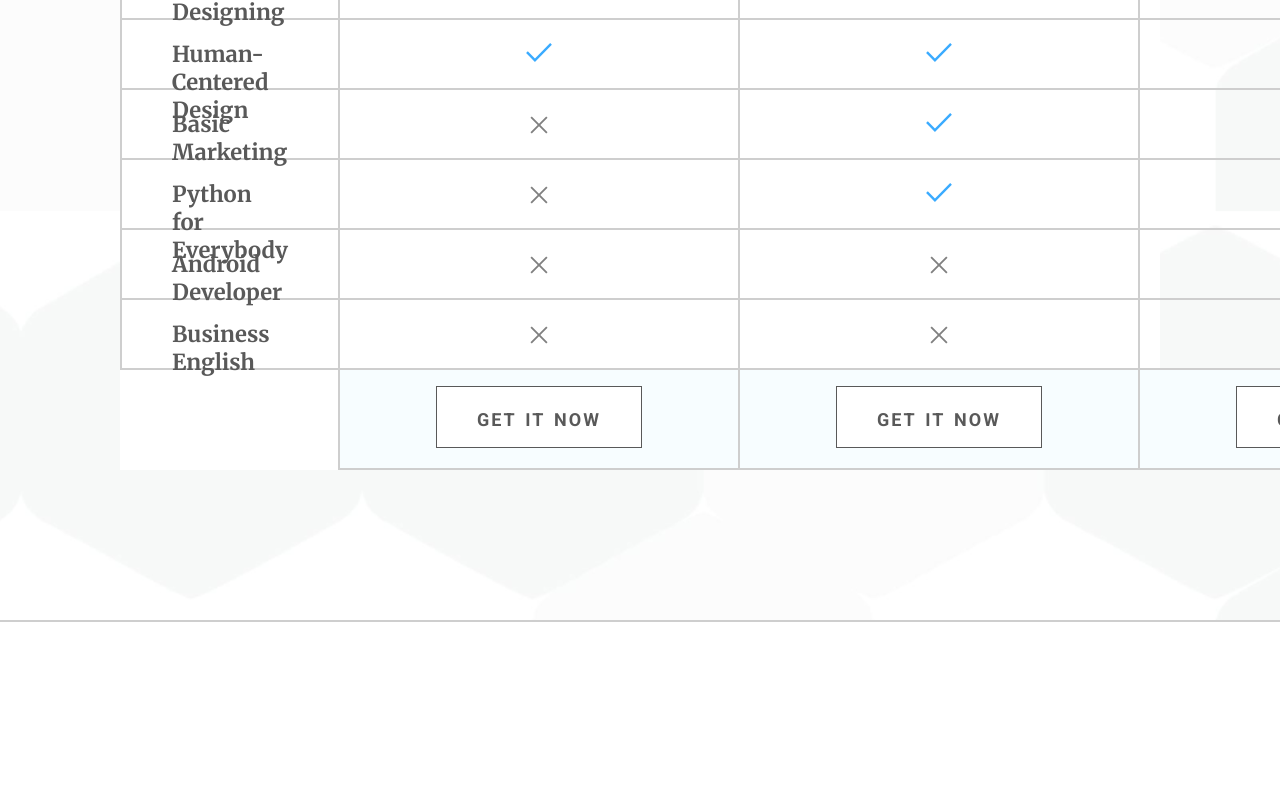
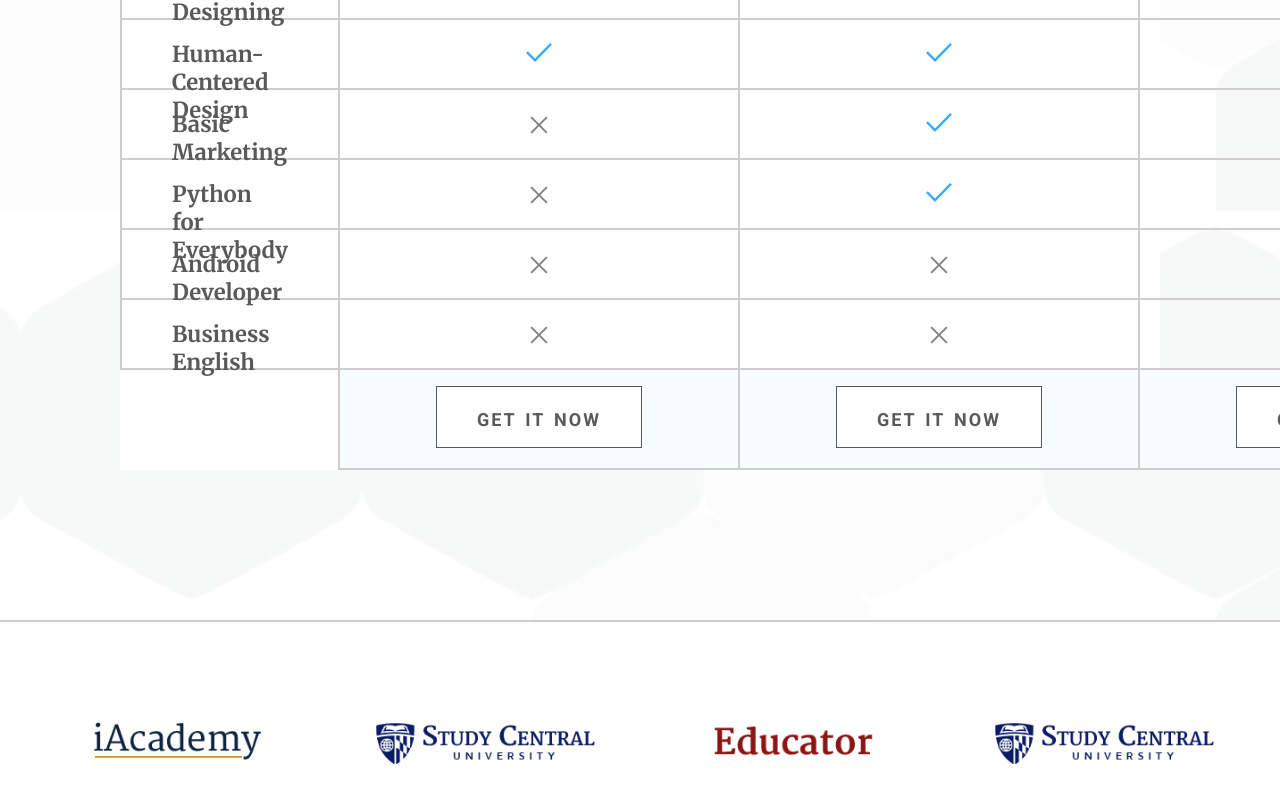
Before and after one commit to alexis39tt/proj-html-vuejs, a Vue app: page / in a window 1280 px wide. Shown: the part 8477-9279 px from the top of the page. Before the commit the page ends 9099 px from the top, so only its background shows below. Built offline with nearby package versions, Linux system fonts and the light colour scheme.

Commit message:
finished section 9

```diff
--- a/src/components/MainSection.vue
+++ b/src/components/MainSection.vue
@@ -8,6 +8,7 @@
     <MainComp6 />
     <MainComp7 />
     <MainComp8 />
+    <MainComp9 />
   </main>
 </template>
 
@@ -19,7 +20,8 @@ import MainComp4 from "./common/MainComp4.vue";
 import MainComp5 from "./common/MainComp5.vue";
 import MainComp6 from "./common/MainComp6.vue";
 import MainComp7 from "./common/MainComp7.vue";
-import MainComp8 from "./common/MainComp8.vue"
+import MainComp8 from "./common/MainComp8.vue";
+import MainComp9 from "./common/MainComp9.vue"
 
 export default {
   name: "MainSection",
@@ -31,7 +33,8 @@ export default {
     MainComp5,
     MainComp6,
     MainComp7,
-    MainComp8
+    MainComp8,
+    MainComp9
   },
 };
 </script>
--- /dev/null
+++ b/src/components/common/MainComp9.vue
@@ -0,0 +1,77 @@
+<template>
+  <section>
+    <div class="container">
+      <div class="images">
+        <div v-for="(elm, i) in images" :key="i">
+          <img
+            @mouseover="hover(i)"
+            @mouseout="unhover()"
+            :src="
+              imghover == i
+                ? require(`../../assets/img/${elm.hover}`)
+                : require(`../../assets/img/${elm.img}`)
+            "
+            :alt="elm.name"
+          />
+        </div>
+      </div>
+    </div>
+  </section>
+</template>
+
+<script>
+export default {
+  name: "MainComp9",
+  data() {
+    return {
+      imghover: null,
+      images: [
+        {
+          name: "iAcademy",
+          img: "h5-client-5.png",
+          hover: "h5-client-5-h.png",
+        },
+        {
+          name: "Study Central",
+          img: "h5-client-1.png",
+          hover: "h5-client-1-h.png",
+        },
+        {
+          name: "Educator",
+          img: "h5-client-2.png",
+          hover: "h5-client-2-h.png",
+        },
+        {
+          name: "Study Central",
+          img: "h5-client-1.png",
+          hover: "h5-client-1-h.png",
+        },
+      ],
+    };
+  },
+  methods: {
+    hover: function (i) {
+      this.imghover = i;
+    },
+    unhover: function () {
+      this.imghover = null;
+    },
+  },
+};
+</script>
+
+<style lang="scss" scoped>
+@import "../../mixin";
+.images {
+  display: flex;
+  justify-content: space-between;
+  padding: 100px $def-padding;
+  div {
+    width: 20%;
+    cursor: pointer;
+    img {
+      width: 100%;
+    }
+  }
+}
+</style>
```
